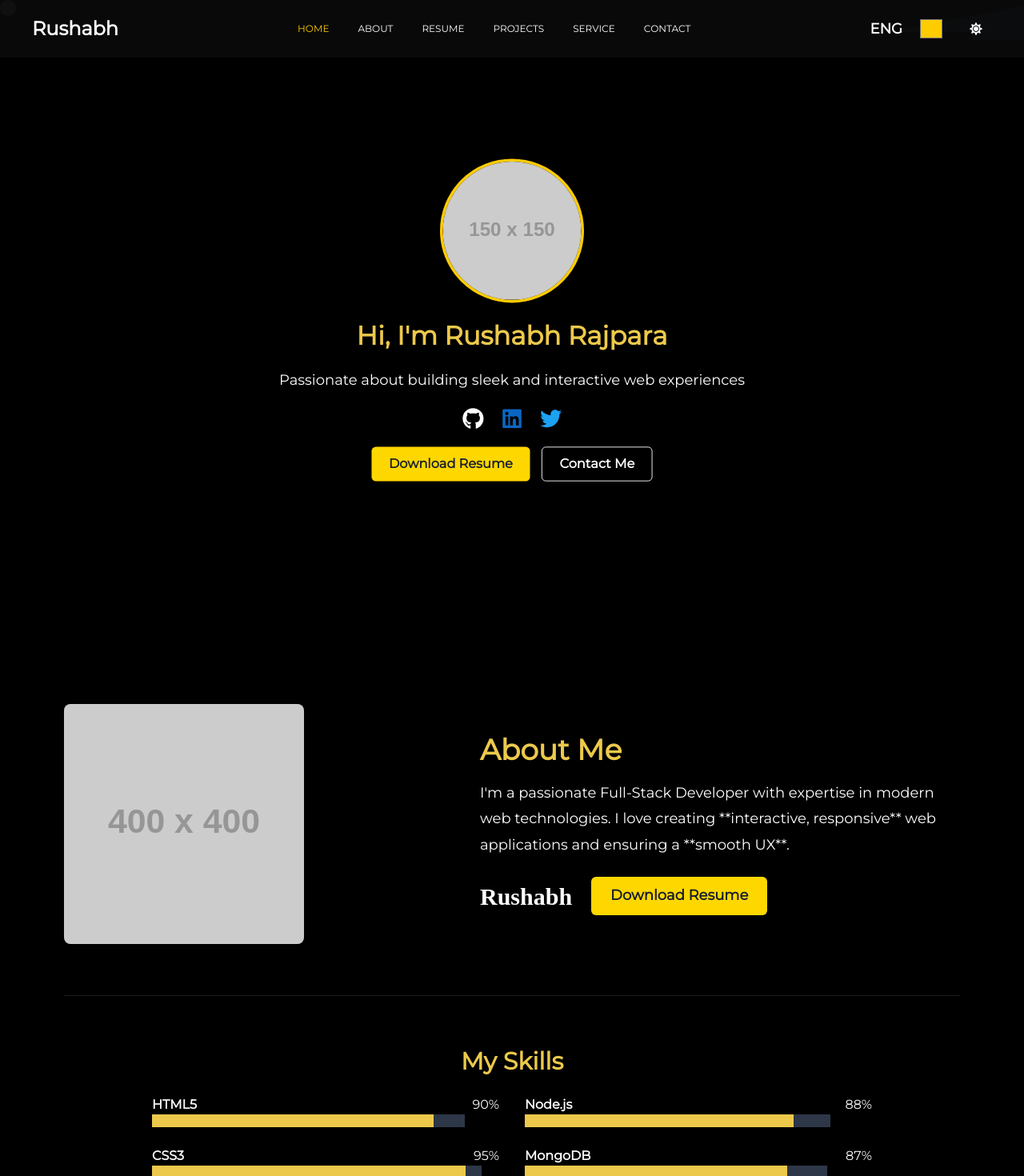
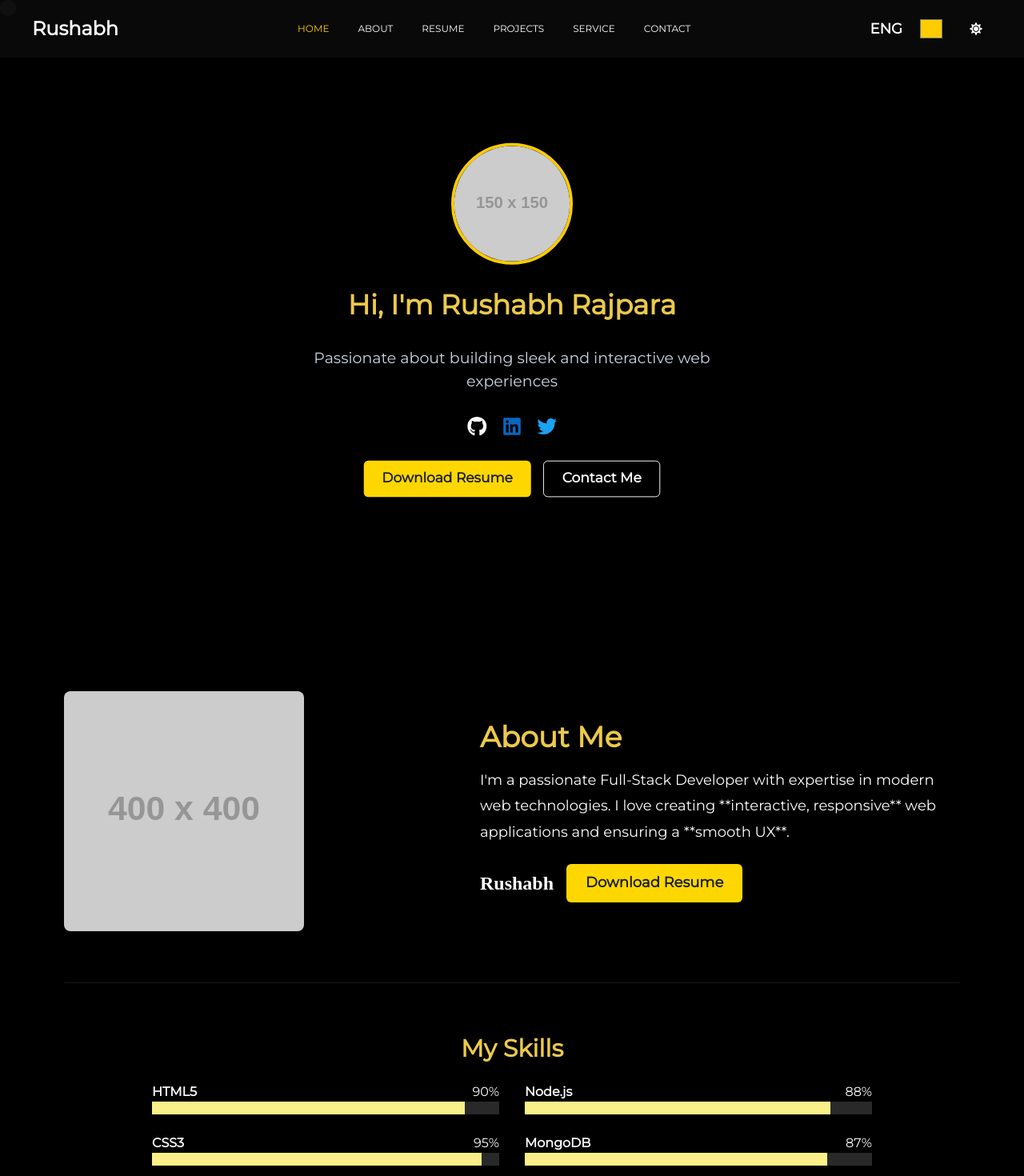
Before and after one commit to rushabh-rajpara/Portfolio, a React (Vite) app in the folder client/: page / in a window 1280 px wide. Shown: the top 1470 px of the page at 80% size. Built offline with nearby package versions, Linux system fonts and the light colour scheme; a web font is replaced by a local one.

Commit message:
made mobile responsive

```diff
--- a/client/src/components/About.jsx
+++ b/client/src/components/About.jsx
@@ -17,7 +17,6 @@ import { Helmet } from "react-helmet";
 
 // Motion Components
 const MotionBox = motion(Box);
-const MotionProgress = motion(Progress);
 const MotionHeading = motion(Heading);
 
 const skills = [
@@ -35,8 +34,6 @@ const About = () => {
   const bg = useColorModeValue("white", "black");
   const textColor = useColorModeValue("black", "white");
   const headingColor = useColorModeValue("black", "yellow.400");
-  const progressBg = useColorModeValue("yellow.200", "gray.700");
-  const progressBar = useColorModeValue("black", "yellow.400");
 
   const aboutRef = useRef(null);
   const skillsRef = useRef(null);
@@ -46,56 +43,29 @@ const About = () => {
   return (
     <>
       <Helmet>
-          <meta
-          name="description"
-          content="Learn more about Rushabh Rajpara, a passionate Full-Stack Developer with expertise in modern web technologies."
-        />
-        <meta
-          name="keywords"
-          content="Rushabh Rajpara, About, Full-Stack Developer, Web Technologies, Interactive Web Applications"
-        />
+        <meta name="description" content="Learn more about Rushabh Rajpara, a passionate Full-Stack Developer with expertise in modern web technologies." />
+        <meta name="keywords" content="Rushabh Rajpara, About, Full-Stack Developer, Web Technologies, Interactive Web Applications" />
         <meta name="author" content="Rushabh Rajpara" />
       </Helmet>
+
       <Box
         id="about"
-        py={20}
+        py={16}
         px={{ base: 6, md: 20 }}
         bg={bg}
         color={textColor}
       >
-        {/* Wave Transition Effect */}
-        <Box
-          position="absolute"
-          top="-50px"
-          left="0"
-          width="100%"
-          height="100px"
-          overflow="hidden"
-          zIndex={-1}
-        >
-          <svg
-            viewBox="0 0 1440 320"
-            fill="none"
-            xmlns="http://www.w3.org/2000/svg"
-          >
-            <path
-              fill={useColorModeValue("#fbd38d", "#1a202c")}
-              d="M0,256L80,240C160,224,320,192,480,176C640,160,800,160,960,144C1120,128,1280,96,1360,80L1440,64V320H0Z"
-            />
-          </svg>
-        </Box>
-
         {/* Floating About Section */}
         <HStack
           align="center"
-          spacing={12}
-          flexWrap="wrap"
+          spacing={{ base: 6, md: 12 }}
+          flexDirection={{ base: "column", md: "row" }} // Stack on mobile, row on larger screens
           justify="space-between"
           maxW="1200px"
           mx="auto"
           ref={aboutRef}
         >
-          {/* Profile Image with Lazy Loading */}
+          {/* Profile Image with Lazy Loading (Removed Hover for Mobile) */}
           <motion.div
             initial={{ y: 30, opacity: 0 }}
             animate={aboutInView ? { y: 0, opacity: 1 } : {}}
@@ -105,13 +75,13 @@ const About = () => {
               borderRadius="lg"
               src="https://via.placeholder.com/400"
               alt="Profile"
-              boxSize="300px"
+              boxSize={{ base: "200px", sm: "250px", md: "300px" }} // Adjusted size for mobile
               mx="auto"
               loading="lazy"
               _hover={{
-                transform: "rotate(3deg)",
+                transform: { md: "rotate(3deg)" }, // Only apply hover effect on larger screens
                 transition: "transform 0.3s ease-in-out",
-              }} // CSS instead of whileHover
+              }}
             />
           </motion.div>
 
@@ -120,19 +90,20 @@ const About = () => {
             initial={{ opacity: 0, y: 20 }}
             animate={aboutInView ? { opacity: 1, y: 0 } : {}}
             transition={{ duration: 1 }}
+            textAlign={{ base: "center", md: "left" }} // Center text for mobile
           >
-            <Heading fontSize="4xl" mb={4} color={headingColor}>
+            <Heading fontSize={{ base: "2xl", md: "4xl" }} mb={4} color={headingColor}>
               About Me
             </Heading>
-            <Text fontSize="lg" maxW="600px" mb={6} lineHeight="1.8">
+            <Text fontSize={{ base: "md", md: "lg" }} maxW="600px" mb={6} lineHeight="1.8">
               I'm a passionate Full-Stack Developer with expertise in modern web
               technologies. I love creating **interactive, responsive** web
               applications and ensuring a **smooth UX**.
             </Text>
 
             {/* Signature & Resume Button */}
-            <HStack mt={6} spacing={6}>
-              <Text fontSize="3xl" fontFamily="cursive" fontWeight="bold">
+            <HStack mt={6} spacing={4} flexDirection={{ base: "column", sm: "row" }}> {/* Stack buttons on mobile */}
+              <Text fontSize="2xl" fontFamily="cursive" fontWeight="bold">
                 Rushabh
               </Text>
               <Button
@@ -142,6 +113,7 @@ const About = () => {
                 as="a"
                 href="https://drive.google.com/uc?export=download&id=1_rpsT9uuICu32nMNemRPtDp_f4avwhP3"
                 download
+                width={{ base: "100%", sm: "auto" }} // Full width on mobile
               >
                 Download Resume
               </Button>
@@ -151,7 +123,7 @@ const About = () => {
 
         <Divider my={16} />
 
-        {/* Skills Section */}
+
         <Box id="skills-section" maxW="900px" mx="auto" mt={12} ref={skillsRef}>
           <MotionHeading
             fontSize="3xl"
@@ -184,17 +156,10 @@ const About = () => {
                       label={`${skill.value}%`}
                       aria-label="Skill Percentage"
                     >
-                      <MotionProgress
+                      <Progress
                         value={skillsInView ? skill.value : 0}
                         size="lg"
                         colorScheme="yellow"
-                        bg={progressBg}
-                        sx={{ "& > div": { backgroundColor: progressBar } }}
-                        initial={{ width: "0%" }}
-                        animate={
-                          skillsInView ? { width: `${skill.value}%` } : {}
-                        }
-                        transition={{ duration: 1.5, delay: index * 0.2 }}
                       />
                     </Tooltip>
                   </Box>
--- a/client/src/components/Hero.jsx
+++ b/client/src/components/Hero.jsx
@@ -1,10 +1,9 @@
 import { Box, Heading, Text, Button, Image, VStack, HStack, useColorModeValue } from "@chakra-ui/react";
-import { motion, useScroll, useTransform, useInView } from "framer-motion";
+import { motion } from "framer-motion";
 import { FaGithub, FaLinkedin, FaTwitter } from "react-icons/fa";
+import { Helmet } from "react-helmet";
 import { useRef } from "react";
-import { Helmet } from "react-helmet";
-
-
+import { useScroll, useTransform, useInView } from "framer-motion";
 
 const textVariant = {
   hidden: { opacity: 0 },
@@ -26,14 +25,12 @@ const Hero = () => {
 
   // Parallax Background Effect
   const { scrollYProgress } = useScroll();
-  const scale = useTransform(scrollYProgress, [0, 1], [1, 0.9]);
+  const scale = useTransform(scrollYProgress, [0, 1], [1, 0.95]);
   const opacity = useTransform(scrollYProgress, [0, 1], [1, 0]);
 
   // Optimize animations using useInView
   const heroRef = useRef(null);
   const isInView = useInView(heroRef, { once: true });
-
-
 
   return (
     <>
@@ -43,6 +40,7 @@ const Hero = () => {
         <meta name="keywords" content="Rushabh Rajpara, Portfolio, Web Developer, Frontend Developer, React Developer" />
         <meta name="author" content="Rushabh Rajpara" />
       </Helmet>
+
       <MotionBox
         id="home"
         minH="100vh"
@@ -58,22 +56,24 @@ const Hero = () => {
         transition={{ duration: 0.3 }}
         overflow="hidden"
         style={{ scale, opacity }}
+        px={{ base: 4, md: 8 }} // Adjust padding for small screens
+        py={{ base: 8, md: 12 }} // Increase padding for better spacing
       >
-        <VStack spacing={6} zIndex={1}>
+        <VStack spacing={{ base: 5, md: 8 }} zIndex={1} width="100%" maxW="600px">
           {/* Profile Image */}
           <motion.div initial={{ scale: 0.8, opacity: 0 }} animate={{ scale: 1, opacity: 1 }} transition={{ duration: 1 }}>
             <Image
               borderRadius="full"
-              boxSize={{ base: "120px", md: "150px", lg: "200px" }}
+              boxSize={{ base: "100px", sm: "120px", md: "160px" }} // Adjust profile pic size for mobile
               src="https://via.placeholder.com/150"
               alt="Rushabh Rajpara Profile Picture"
               border="4px solid var(--accent-color)"
-              loading="lazy" // Lazy loading improves LCP
+              loading="lazy"
             />
           </motion.div>
 
           {/* Typing Animation */}
-          <Heading fontSize={{ base: "2xl", md: "4xl" }} fontWeight="bold" color={textColor}>
+          <Heading fontSize={{ base: "2xl", sm: "3xl", md: "4xl" }} fontWeight="bold" color={textColor}>
             {name.split("").map((char, i) => (
               <motion.span
                 key={i}
@@ -88,25 +88,25 @@ const Hero = () => {
             ))}
           </Heading>
 
-          <Text fontSize={{ base: "md", md: "xl" }} fontWeight="medium" color={useColorModeValue("black", "white")}>
+          <Text fontSize={{ base: "md", sm: "lg", md: "xl" }} fontWeight="medium" color={useColorModeValue("gray.700", "gray.300")}>
             Passionate about building sleek and interactive web experiences
           </Text>
 
           {/* Social Media Icons */}
-          <HStack spacing={6}>
+          <HStack spacing={5}>
             {[
               { icon: FaGithub, link: "https://github.com", color: useColorModeValue("black", "white") },
               { icon: FaLinkedin, link: "https://linkedin.com", color: "#0A66C2" },
               { icon: FaTwitter, link: "https://twitter.com", color: "#1DA1F2" },
             ].map(({ icon, link, color }, index) => (
               <motion.a key={index} whileHover={{ scale: 1.2 }} transition={{ duration: 0.3 }} href={link} target="_blank">
-                {icon({ size: 30, color })}
+                {icon({ size: 26, color })} {/* Reduced icon size slightly for mobile */}
               </motion.a>
             ))}
           </HStack>
 
           {/* Call to Action Buttons */}
-          <HStack spacing={4}>
+          <HStack spacing={4} flexDirection={{ base: "column", sm: "row" }}> {/* Stack buttons on mobile */}
             <Button
               colorScheme="yellow"
               background="#ffd700"
@@ -114,6 +114,7 @@ const Hero = () => {
               as="a"
               href="https://drive.google.com/uc?export=download&id=1_rpsT9uuICu32nMNemRPtDp_f4avwhP3"
               download
+              width={{ base: "100%", sm: "auto" }} // Full width on mobile
             >
               Download Resume
             </Button>
@@ -124,6 +125,7 @@ const Hero = () => {
               size="lg"
               variant="outline"
               color={buttonTextColor}
+              width={{ base: "100%", sm: "auto" }} // Full width on mobile
             >
               Contact Me
             </MotionButton>
--- a/client/src/components/Navbar.jsx
+++ b/client/src/components/Navbar.jsx
@@ -9,9 +9,16 @@ import {
   useColorModeValue,
   Text,
   Input,
+  Drawer,
+  DrawerOverlay,
+  DrawerContent,
+  DrawerCloseButton,
+  DrawerBody,
+  VStack,
+  HStack,
 } from "@chakra-ui/react";
 import { Icon } from "@chakra-ui/react";
-import { FaMoon, FaSun, FaAngleDown } from "react-icons/fa";
+import { FaMoon, FaSun, FaBars } from "react-icons/fa";
 import { motion, AnimatePresence } from "framer-motion";
 
 const MotionBox = motion(Box);
@@ -31,13 +38,14 @@ const Navbar = () => {
   const navBg = useColorModeValue("white", "rgba(10, 10, 10, 0.9)");
   const navTextColor = useColorModeValue("black", "white");
 
-  // Default Accent Color (Yellow in Dark Mode)
   const defaultAccentColor = useColorModeValue("#007bff", "#ffcc00");
 
   const [activeSection, setActiveSection] = useState("home");
   const [accentColor, setAccentColor] = useState(
     localStorage.getItem("accentColor") || defaultAccentColor
   );
+
+  const [isOpen, setIsOpen] = useState(false);
 
   useEffect(() => {
     localStorage.setItem("accentColor", accentColor);
@@ -70,6 +78,7 @@ const Navbar = () => {
       const targetPosition = targetSection.getBoundingClientRect().top + window.scrollY;
       window.scrollTo({ top: targetPosition, behavior: "smooth" });
     }
+    setIsOpen(false); // Close menu on click (for mobile)
   };
 
   return (
@@ -89,16 +98,14 @@ const Navbar = () => {
         exit={{ opacity: 0, y: -20 }}
         transition={{ duration: 0.5 }}
       >
-        <Flex align="center" maxW="1200px" mx="auto">
+        <Flex align="center" maxW="1200px" mx="auto" justify="space-between">
           {/* Logo */}
           <Text fontSize="2xl" fontWeight="bold" color={navTextColor}>
             Rushabh
           </Text>
 
-          <Spacer />
-
-          {/* Navigation Links */}
-          <Flex gap={9}>
+          {/* Desktop Navigation (Hidden on Mobile) */}
+          <Flex gap={9} display={{ base: "none", md: "flex" }}>
             {navLinks.map((link, index) => (
               <Link
                 key={index}
@@ -111,17 +118,20 @@ const Navbar = () => {
                 onClick={(e) => handleSmoothScroll(e, link.href)}
               >
                 {link.name}
-                {link.dropdown && (
-                  <FaAngleDown style={{ display: "inline", marginLeft: "5px" }} />
-                )}
               </Link>
             ))}
           </Flex>
 
-          <Spacer />
+          {/* Mobile Menu Button (Hidden on Desktop) */}
+          <IconButton
+            aria-label="Open Menu"
+            icon={<FaBars />}
+            display={{ base: "flex", md: "none" }}
+            onClick={() => setIsOpen(true)}
+          />
 
-          {/* Theme Customization & Dark Mode Toggle */}
-          <Flex align="center" gap={4}>
+          {/* Theme Customization & Dark Mode Toggle (Desktop Only) */}
+          <Flex align="center" gap={4} display={{ base: "none", md: "flex" }}>
             <Text fontSize="lg" fontWeight="bold" color={navTextColor}>
               ENG
             </Text>
@@ -155,6 +165,56 @@ const Navbar = () => {
             </motion.div>
           </Flex>
         </Flex>
+
+        {/* Mobile Menu (Drawer) */}
+        <Drawer isOpen={isOpen} placement="right" onClose={() => setIsOpen(false)}>
+          <DrawerOverlay />
+          <DrawerContent bg={navBg}>
+            <DrawerCloseButton />
+            <DrawerBody>
+              <VStack spacing={6} mt={10} align="center">
+                {navLinks.map((link, index) => (
+                  <Link
+                    key={index}
+                    href={link.href}
+                    fontSize="lg"
+                    color={navTextColor}
+                    _hover={{ color: "var(--accent-color)" }}
+                    onClick={(e) => handleSmoothScroll(e, link.href)}
+                  >
+                    {link.name}
+                  </Link>
+                ))}
+
+                {/* Dark Mode & Accent Picker (Now inside Mobile Menu) */}
+                <HStack spacing={4} mt={6}>
+                  {/* Accent Color Picker */}
+                  <Input
+                    type="color"
+                    value={accentColor}
+                    onChange={(e) => setAccentColor(e.target.value)}
+                    w="10"
+                    h="10"
+                    cursor="pointer"
+                    border="none"
+                    p="1"
+                    bg="transparent"
+                  />
+
+                  {/* Dark Mode Toggle */}
+                  <IconButton
+                    onClick={toggleColorMode}
+                    icon={<Icon as={colorMode === "light" ? FaMoon : FaSun} />}
+                    aria-label="Toggle Dark Mode"
+                    color={navTextColor}
+                    bg="transparent"
+                    _hover={{ color: "var(--accent-color)" }}
+                  />
+                </HStack>
+              </VStack>
+            </DrawerBody>
+          </DrawerContent>
+        </Drawer>
       </MotionBox>
     </AnimatePresence>
   );
```
Also changed, not shown: client/src/components/CustomCursor.jsx (+15 -5 lines), client/src/components/Resume.jsx (+19 -9 lines). Lines whose indentation alone changed are shown as unchanged.
